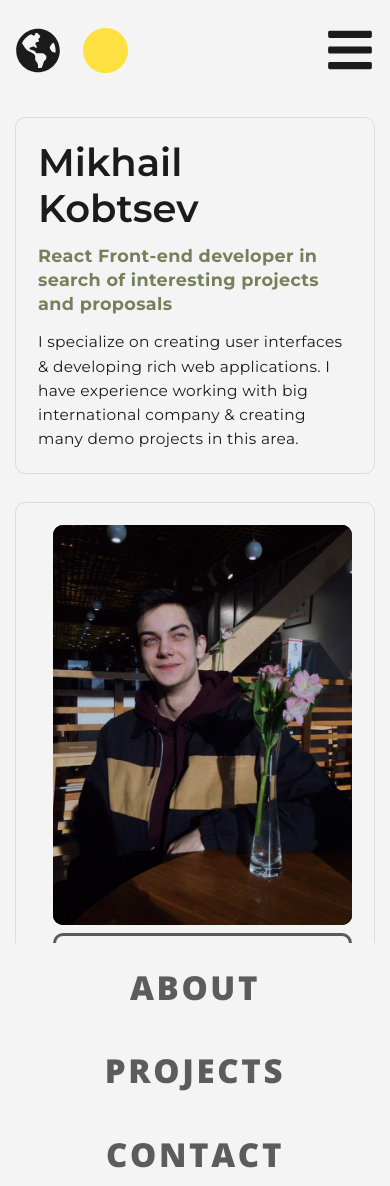
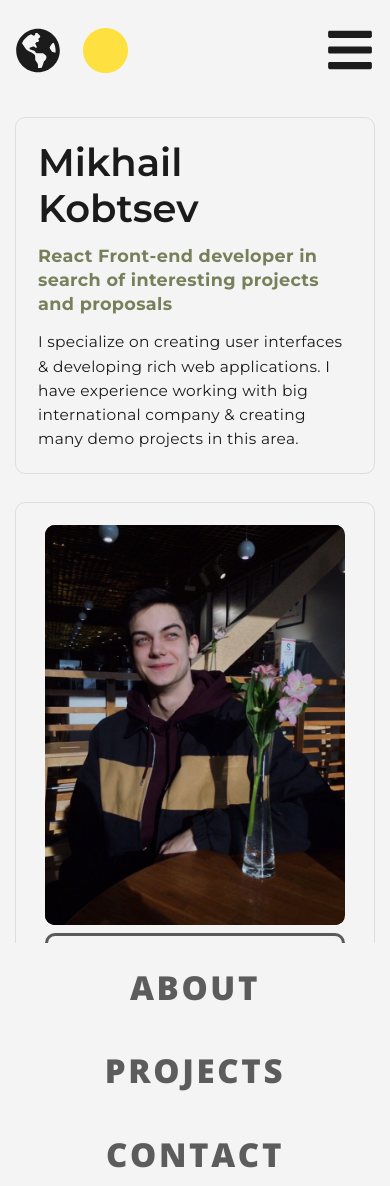
Before and after one commit to kobtsev-m/Portfolio-Site, a React (Create React App) app: page / in a window 390 px wide. Shown: the top 1186 px of the page. Built offline with nearby package versions, Linux system fonts and the light colour scheme.

Commit message:
Some responsive corrections

```diff
--- a/src/components/organisms/Intro/Intro.styles.ts
+++ b/src/components/organisms/Intro/Intro.styles.ts
@@ -9,7 +9,8 @@ export const IntroWrapper = styled.section`
 
 export const IntroTextBlock = styled.div`
   width: 100%;
-  ${mediaStyles('md', 'width: 75%')};
+  ${mediaStyles('lg', 'width: 90%')};
+  ${mediaStyles('xl', 'width: 75%')};
   ${mobileThinBorderCss};
 `;
 
@@ -17,7 +18,8 @@ export const IntroAvatarBlock = styled.div`
   width: 100%;
   display: flex;
   align-items: center;
-  justify-content: flex-end;
+  justify-content: center;
+  ${mediaStyles('lg', 'justify-content: flex-end;')};
   ${mobileThinBorderCss};
 `;
 
```
